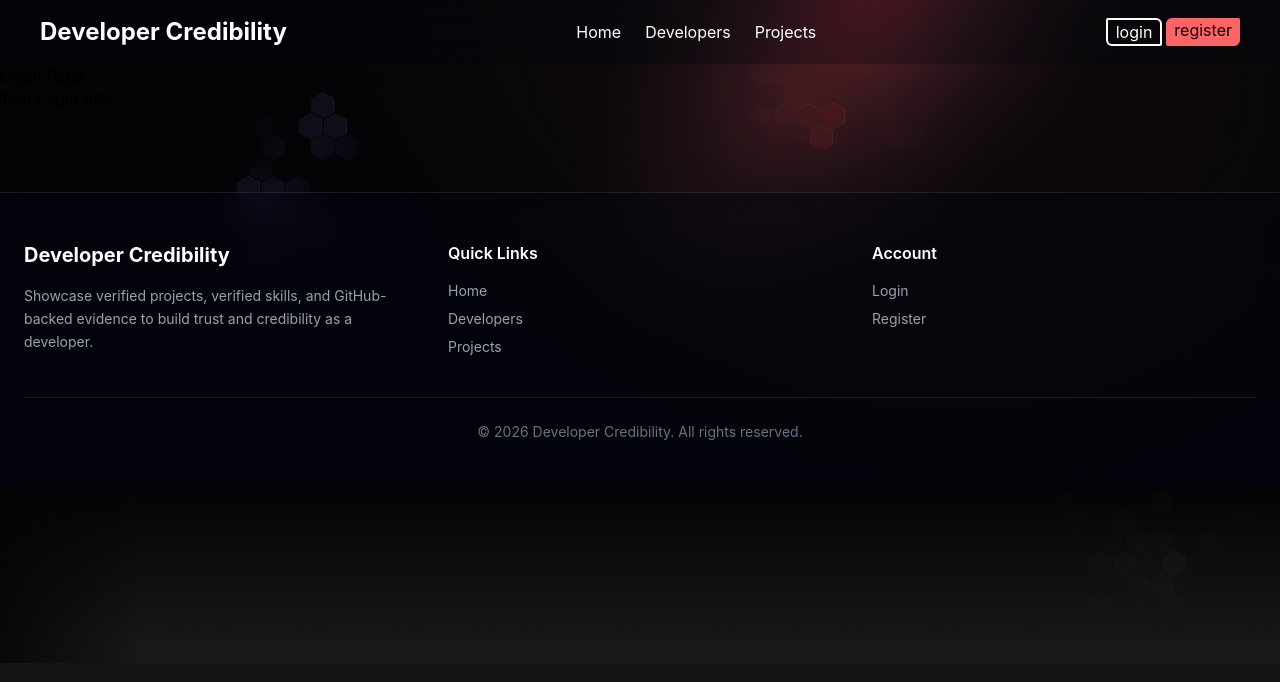
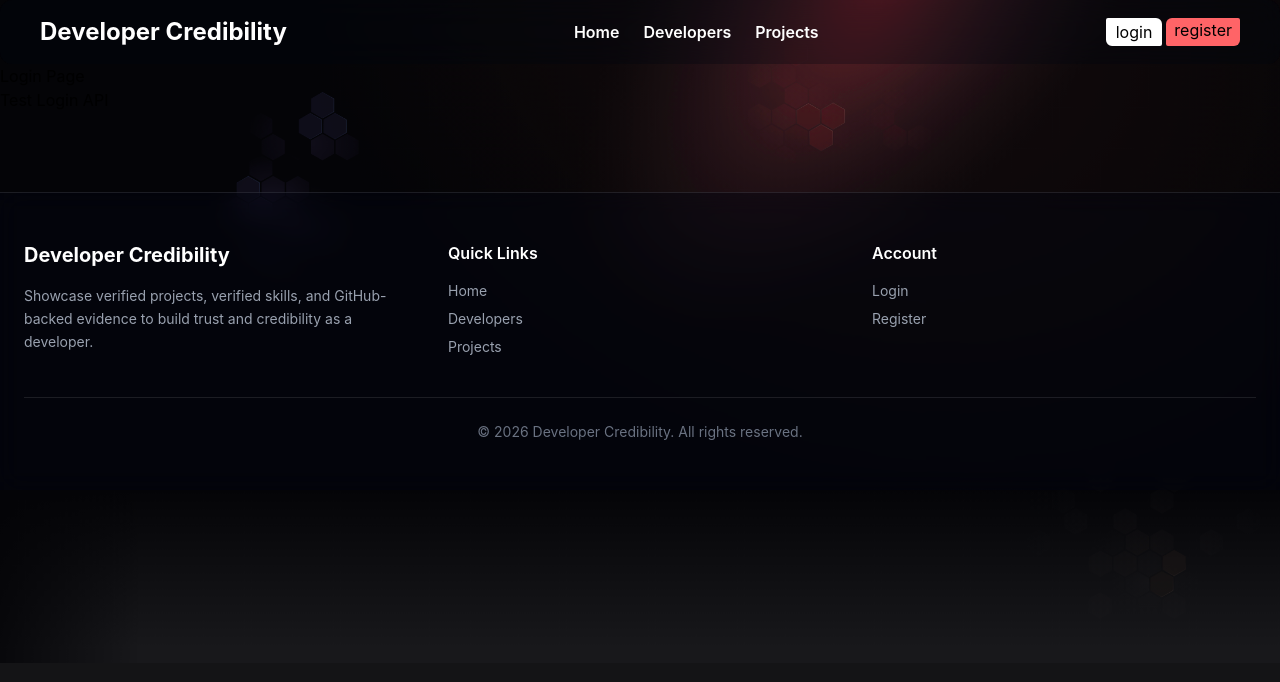
Before and after one commit to Pathak-Devesh/developer-credibility-platform, a React (Vite) app in the folder client/: page /login in a window 1280 px wide. Shown: the top 682 px of the page. Built offline with nearby package versions, Linux system fonts and the light colour scheme.

Commit message:
Add homepage,navbar hover and active link states

```diff
--- a/client/src/components/common/Footer.jsx
+++ b/client/src/components/common/Footer.jsx
@@ -36,7 +36,7 @@ function Footer() {
                         <div className="flex flex-col space-y-2 text-sm text-gray-400">
                             <Link
                                 to="/"
-                                className="transition hover:text-red-500"
+                                className="transition hover:!text-white"
                                 onClick={scrollToTop}
                             >
                                 Home
@@ -44,14 +44,14 @@ function Footer() {
 
                             <Link
                                 to="/developers"
-                                className="transition hover:text-red-500"
+                                className="transition hover:!text-white"
                             >
                                 Developers
                             </Link>
 
                             <Link
                                 to="/projects"
-                                className="transition hover:text-red-500"
+                                className="transition hover:!text-white"
                             >
                                 Projects
                             </Link>
@@ -67,14 +67,14 @@ function Footer() {
                         <div className="flex flex-col space-y-2 text-sm text-gray-400">
                             <Link
                                 to="/login"
-                                className="transition hover:text-red-500"
+                                className="transition hover:!text-white"
                             >
                                 Login
                             </Link>
 
                             <Link
                                 to="/register"
-                                className="transition hover:text-red-500"
+                                className="transition hover:!text-white"
                             >
                                 Register
                             </Link>
--- a/client/src/components/common/Navbar.jsx
+++ b/client/src/components/common/Navbar.jsx
@@ -8,20 +8,34 @@ export default function Navbar() {
             behavior: "smooth",
         });
     };
+    const navLinkClass = ({ isActive }) =>` font-semibold
+    ${isActive
+        ? "!text-red-400 transition-colors duration-200 "
+        : "!text-white hover:!text-red-300 transition-colors duration-200"}`;
+
     return (
         <nav className="sticky top-0 z-50 text-white flex items-center justify-between rounded-xl bg-gray-950/30 backdrop-blur-lg max-w-7xl mx-auto px-10 py-4">
             <div>
                 <NavLink to="/" className="text-2xl font-bold" onClick={scrollToTop}>Developer Credibility</NavLink>
             </div>
             <div className="flex gap-6">
-                <NavLink to="/" onClick={scrollToTop} >Home</NavLink>
-                <NavLink to="/developers">Developers</NavLink>
-                <NavLink to="/projects">Projects</NavLink>
+                <NavLink to="/" end onClick={scrollToTop} className={navLinkClass}>Home</NavLink>
+                <NavLink to="/developers" className={navLinkClass}>Developers</NavLink>
+                <NavLink to="/projects" className={navLinkClass}>Projects</NavLink>
             </div>
             <div className="flex gap-1">
-                <NavLink to="/login" className="px-2  border-2 rounded-bl-md rounded-tr-md rounded-br-xs rounded-tl-xs ">login</NavLink>
-                <NavLink to="/register" className=" px-2 rounded-tl-md rounded-br-md rounded-tr-xs rounded-bl-xs bg-red-400 !text-black">register</NavLink>
+                <NavLink to="/login" className={ ({isActive}) => `px-2  border-2 rounded-bl-md rounded-tr-md rounded-br-xs rounded-tl-xs transition-all duration-200
+                ${isActive ? "!border-white !text-black !bg-white ":"!text-white hover:!text-black hover:!bg-white hover:!border-white" }`}>login</NavLink>
+
+                <NavLink to="/register" className={({ isActive }) =>`px-2 rounded-tl-md rounded-br-md rounded-tr-xs rounded-bl-xs !text-black transition-all duration-200 ${
+            isActive
+                ? "bg-rose-500"
+                : "bg-red-400 hover:bg-rose-500"
+        }`
+    }>register</NavLink>
             </div>
         </nav>
     )
 };
+
+// "px-2  border-2 rounded-bl-md rounded-tr-md rounded-br-xs rounded-tl-xs "
--- a/client/src/components/profile/DeveloperCard.jsx
+++ b/client/src/components/profile/DeveloperCard.jsx
@@ -10,7 +10,7 @@ function DeveloperCard({
     return (
         <div className="rounded-bl-3xl rounded-tr-3xl rounded-br-md rounded-tl-md border border-white/10
                 bg-white/5 backdrop-blur-md p-6 ">
-            <h3 className="text-2xl font-bold text-red-400">
+            <h3 className="text-2xl font-bold text-white">
                 {name}
             </h3>
 
@@ -30,7 +30,7 @@ function DeveloperCard({
                 {skills.slice(0, 4).map((skill) => (
                     <span
                         key={skill}
-                        className="rounded-md bg-white/10 px-2 py-2 text-xs text-gray-300"
+                        className="rounded-md  px-1 py-1 text-xs bg-red-500/10 text-red-400"
                     >
                         {skill}
                     </span>
--- a/client/src/pages/HomePage.jsx
+++ b/client/src/pages/HomePage.jsx
@@ -1,3 +1,5 @@
+import { Link } from "react-router-dom";
+
 function HomePage() {
   return (
     <>
@@ -22,8 +24,8 @@ function HomePage() {
           </p>
 
           <div className="flex gap-4">
-            <button className="px-4 py-2 rounded-lg font-semibold bg-red-400 text-black">Get Started</button>
-            <button className="px-4 py-2 rounded-lg border-2 border-gray-200 text-gray-200">Explore Developers</button>
+            <Link to ="/register" className="px-4 py-2 rounded-lg font-semibold bg-red-400 text-black hover:!bg-rose-500 ">Get Started</Link>
+            <Link to = "/developers" className="px-4 py-2 rounded-lg border-2 font-semibold border-white !text-white hover:!text-black hover:!bg-white ">Explore Developers</Link>
           </div>
         </div>
       </section>
@@ -179,9 +181,9 @@ function HomePage() {
             evidence-backed credibility to recruiters and collaborators.
           </p>
 
-          <button className="px-6 py-3 rounded-lg font-semibold bg-red-400 text-black">
+          <Link to ="/register" className="px-6 py-3 rounded-lg font-semibold bg-red-400 text-black hover:!bg-rose-500">
             Get Started
-          </button>
+          </Link>
 
         </div>
 
```
